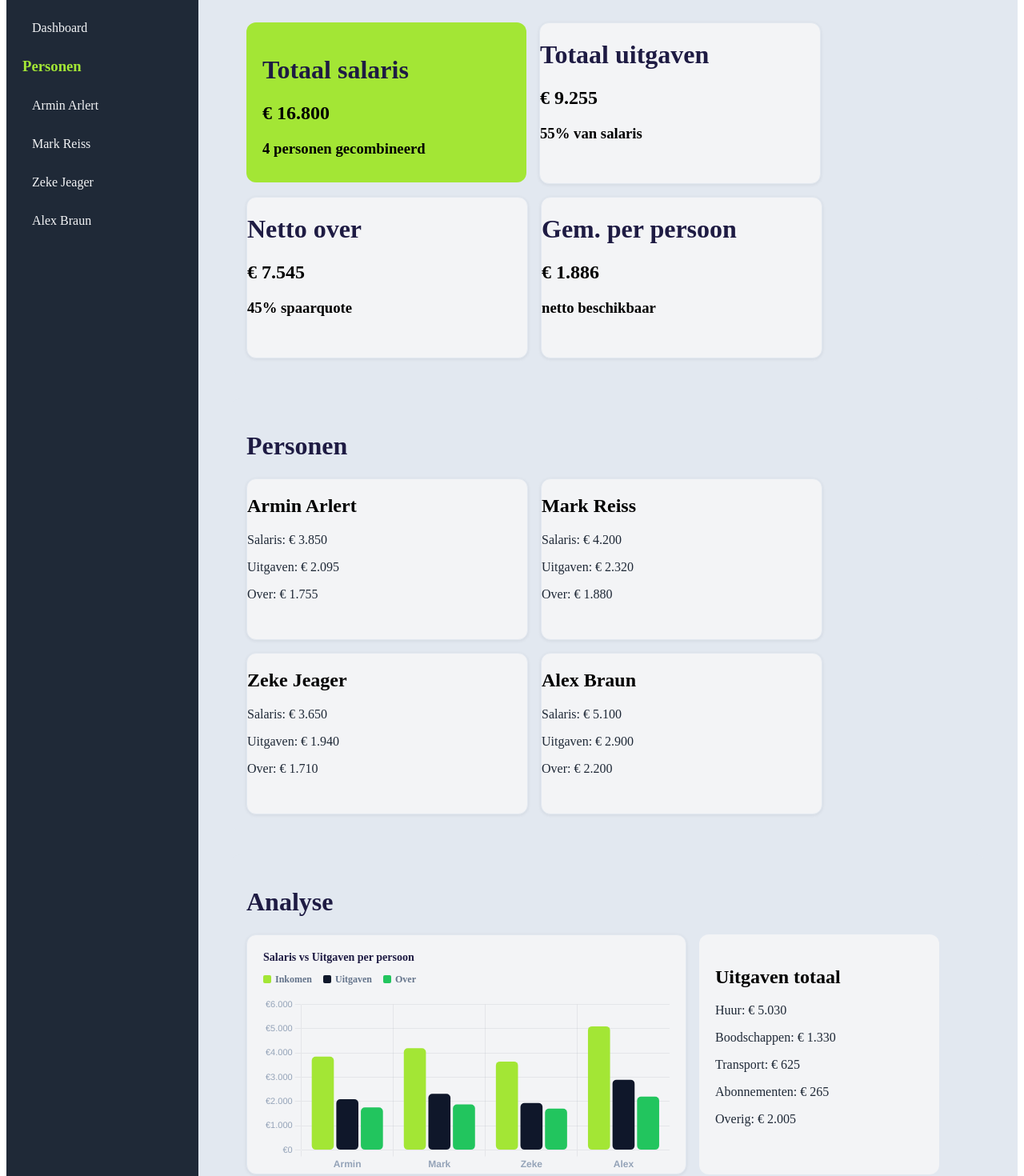
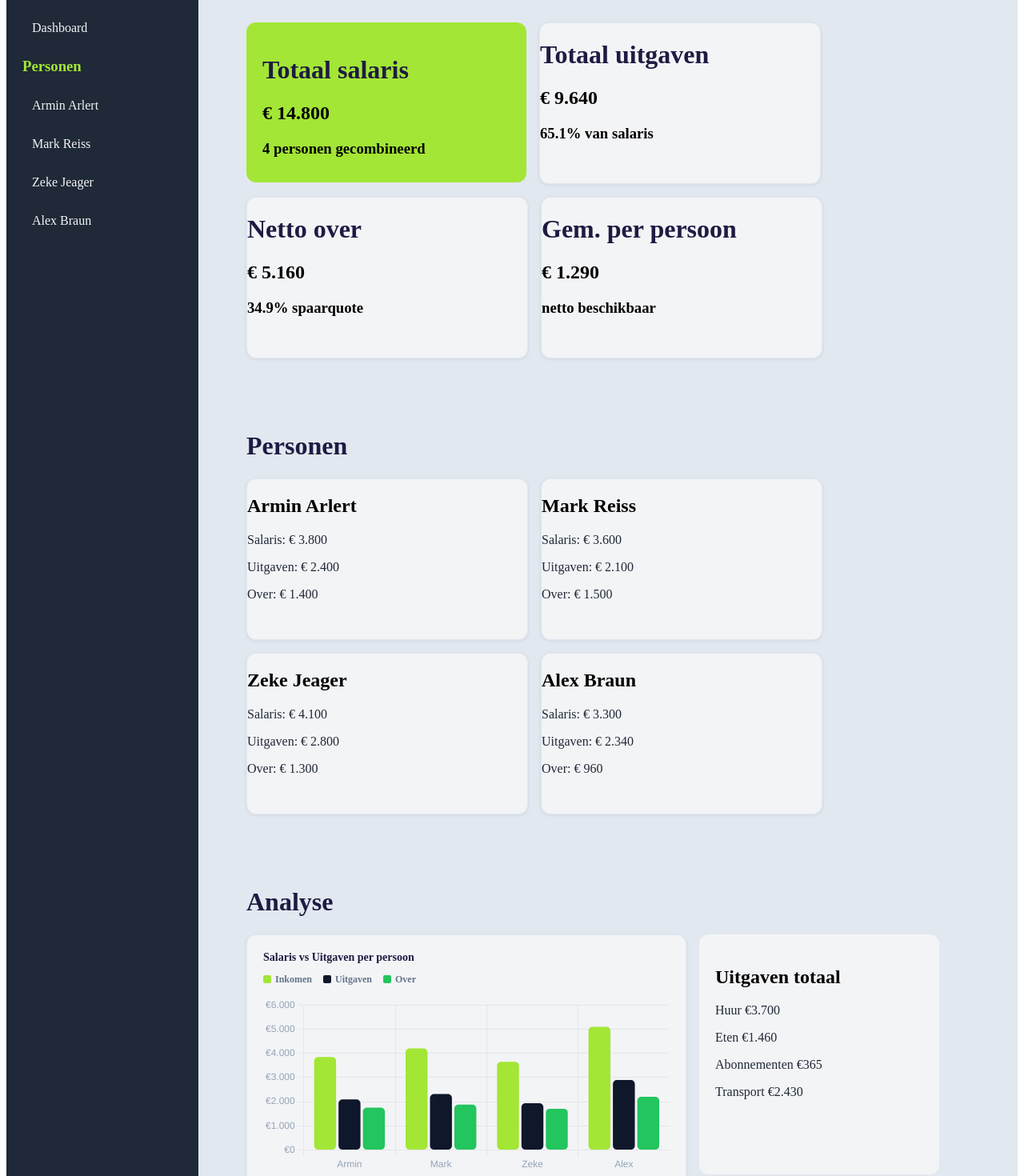
Before and after one commit to itzmitto/svelte-dashboard-project, a SvelteKit app: page / in a window 1280 px wide. Shown: the part 120-1590 px from the top of the page at 80% size. Built offline with nearby package versions, Linux system fonts and the light colour scheme.

Commit message:
styling aangepast

```diff
--- a/src/routes/+page.svelte
+++ b/src/routes/+page.svelte
@@ -3,37 +3,31 @@
   import { personen } from '$lib/data/personen';
   import "./page.css";
 
-  onMount(() => {
-    import('chart.js/auto').then(({ default: Chart }) => {
-      const ctx = document.getElementById('salaryChart');
+  onMount(async () => {
+    const { default: Chart } = await import('chart.js/auto');
 
-      const labels = personen.map(p => p.naam.split(' ')[0]);
-      const salaris = personen.map(p => p.maandelijks_inkomen);
-      const uitgaven = personen.map(p => Object.values(p.maandelijkse_kosten).reduce((a, b) => a + b, 0));
-      const over = personen.map((p, i) => salaris[i] - uitgaven[i]);
-
-      new Chart(ctx, {
+    new Chart(document.getElementById('salaryChart'), {
       type: 'bar',
       data: {
-          labels,
+        labels: personen.map(p => p.naam.split(' ')[0]),
         datasets: [
           {
             label: 'Inkomen',
-              data: salaris,
+            data: personen.map(p => p.maandelijks_inkomen),
             backgroundColor: '#a3e635',
             borderRadius: 5,
             borderSkipped: false
           },
           {
             label: 'Uitgaven',
-              data: uitgaven,
+            data: personen.map(p => Object.values(p.maandelijkse_kosten).reduce((a, b) => a + b, 0)),
             backgroundColor: '#0f172a',
             borderRadius: 5,
             borderSkipped: false
           },
           {
             label: 'Over',
-              data: over,
+            data: personen.map(p => p.maandelijks_inkomen - Object.values(p.maandelijkse_kosten).reduce((a, b) => a + b, 0)),
             backgroundColor: '#22c55e',
             borderRadius: 5,
             borderSkipped: false
@@ -46,14 +40,13 @@
         plugins: { legend: { display: false } },
         scales: {
           x: {
-              ticks: { color: '#94a3b8', font: { size: 12, weight: '600' } },
+            ticks: { color: '#94a3b8' },
             grid: { color: 'rgba(15,23,42,0.06)' },
             border: { color: 'transparent' }
           },
           y: {
             ticks: {
               color: '#94a3b8',
-                font: { size: 11 },
               callback: v => '€' + v.toLocaleString('nl-NL')
             },
             grid: { color: 'rgba(15,23,42,0.06)' },
@@ -63,13 +56,6 @@
       }
     });
   });
-  });
-
-  const totaalInkomen = personen.reduce((sum, p) => sum + p.maandelijks_inkomen, 0);
-  const totaalUitgaven = personen.reduce((sum, p) =>
-    sum + Object.values(p.maandelijkse_kosten).reduce((a, b) => a + b, 0), 0);
-  const totaalOver = totaalInkomen - totaalUitgaven;
-  const gemPerPersoon = Math.round(totaalOver / personen.length);
 </script>
 
 <svelte:head>
@@ -92,9 +78,10 @@
       <div class="menu-section">
         <h3>Personen</h3>
         <ul>
-          {#each personen as persoon}
-            <li><a href="/">{persoon.naam}</a></li>
-          {/each}
+          <li><a href="/">Armin Arlert</a></li>
+          <li><a href="/">Mark Reiss</a></li>
+          <li><a href="/">Zeke Jeager</a></li>
+          <li><a href="/">Alex Braun</a></li>
         </ul>
       </div>
     </nav>
@@ -107,25 +94,25 @@
       <div class="cards">
         <div class="card1">
           <h1>Totaal salaris</h1>
-          <h2>€ {totaalInkomen.toLocaleString('nl-NL')}</h2>
-          <h3>{personen.length} personen gecombineerd</h3>
+          <h2>€ 14.800</h2>
+          <h3>4 personen gecombineerd</h3>
         </div>
 
         <div class="card">
           <h1>Totaal uitgaven</h1>
-          <h2>€ {totaalUitgaven.toLocaleString('nl-NL')}</h2>
-          <h3>{Math.round(totaalUitgaven / totaalInkomen * 100)}% van salaris</h3>
+          <h2>€ 9.640</h2>
+          <h3>65.1% van salaris</h3>
         </div>
 
         <div class="card">
           <h1>Netto over</h1>
-          <h2>€ {totaalOver.toLocaleString('nl-NL')}</h2>
-          <h3>{Math.round(totaalOver / totaalInkomen * 100)}% spaarquote</h3>
+          <h2>€ 5.160</h2>
+          <h3>34.9% spaarquote</h3>
         </div>
 
         <div class="card">
           <h1>Gem. per persoon</h1>
-          <h2>€ {gemPerPersoon.toLocaleString('nl-NL')}</h2>
+          <h2>€ 1.290</h2>
           <h3>netto beschikbaar</h3>
         </div>
       </div>
@@ -135,16 +122,33 @@
       <h1>Personen</h1>
 
       <div class="cards">
-        {#each personen as persoon}
-          {@const uitgaven = Object.values(persoon.maandelijkse_kosten).reduce((a, b) => a + b, 0)}
-          {@const over = persoon.maandelijks_inkomen - uitgaven}
         <div class="card">
-            <h2>{persoon.naam}</h2>
-            <p>Salaris: € {persoon.maandelijks_inkomen.toLocaleString('nl-NL')}</p>
-            <p>Uitgaven: € {uitgaven.toLocaleString('nl-NL')}</p>
-            <p>Over: € {over.toLocaleString('nl-NL')}</p>
+          <h2>Armin Arlert</h2>
+          <p>Salaris: € 3.800</p>
+          <p>Uitgaven: € 2.400</p>
+          <p>Over: € 1.400</p>
         </div>
-        {/each}
+
+        <div class="card">
+          <h2>Mark Reiss</h2>
+          <p>Salaris: € 3.600</p>
+          <p>Uitgaven: € 2.100</p>
+          <p>Over: € 1.500</p>
+        </div>
+
+        <div class="card">
+          <h2>Zeke Jeager</h2>
+          <p>Salaris: € 4.100</p>
+          <p>Uitgaven: € 2.800</p>
+          <p>Over: € 1.300</p>
+        </div>
+
+        <div class="card">
+          <h2>Alex Braun</h2>
+          <p>Salaris: € 3.300</p>
+          <p>Uitgaven: € 2.340</p>
+          <p>Over: € 960</p>
+        </div>
       </div>
     </div>
 
@@ -156,13 +160,13 @@
           <h2 class="maincard-title">Salaris vs Uitgaven per persoon</h2>
           <div class="maincard-legend">
             <span class="legend-item">
-              <span class="legend-dot" style="background:#a3e635"></span>Inkomen
+              <span class="legend-dot legend-inkomen"></span>Inkomen
             </span>
             <span class="legend-item">
-              <span class="legend-dot" style="background:#0f172a"></span>Uitgaven
+              <span class="legend-dot legend-uitgaven"></span>Uitgaven
             </span>
             <span class="legend-item">
-              <span class="legend-dot" style="background:#22c55e"></span>Over
+              <span class="legend-dot legend-over"></span>Over
             </span>
           </div>
           <div class="maincard-chart">
@@ -172,10 +176,10 @@
 
         <div class="maincard2">
           <h2>Uitgaven totaal</h2>
-          {#each ['huur','boodschappen','transport','abonnementen','overig'] as cat}
-            {@const totaal = personen.reduce((sum, p) => sum + p.maandelijkse_kosten[cat], 0)}
-            <p>{cat.charAt(0).toUpperCase() + cat.slice(1)}: € {totaal.toLocaleString('nl-NL')}</p>
-          {/each}
+          <p>Huur €3.700</p>
+          <p>Eten €1.460</p>
+          <p>Abonnementen €365</p>
+          <p>Transport €2.430</p>
         </div>
       </div>
     </div>
--- a/src/routes/page.css
+++ b/src/routes/page.css
@@ -44,12 +44,10 @@ p {
 .sidebar ul {
     list-style: none;
     padding: 0;
-    text-decoration: none;
 }
 
 .sidebar li {
     margin-bottom: 10px;
-    text-decoration: none;
     list-style: none;
 }
 
@@ -86,7 +84,6 @@ p {
     display: flex;
     gap: 1rem;
     flex-wrap: wrap;
-
 }
 
 .card1 {
@@ -107,13 +104,20 @@ p {
     box-shadow: 0 1px 4px var(--shadow-color);
 }
 
+.analyse-cards {
+    display: flex;
+    gap: 1rem;
+    align-items: flex-start;
+}
+
 .maincard {
     width: 550px;
-    height: 300px;
     background-color: var(--light);
     border-radius: 12px;
     padding: 20px;
     box-sizing: border-box;
+    border: 1px solid var(--border);
+    box-shadow: 0 1px 4px var(--shadow-color);
 }
 
 .maincard2 {
@@ -123,24 +127,6 @@ p {
     border-radius: 12px;
     padding: 20px;
     box-sizing: border-box;
-}
-
-.analyse-cards {
-    display: flex;
-    gap: 1rem;
-    align-items: flex-start;
-}
-
-
-
-.maincard {
-    background-color: var(--light);
-    border-radius: 12px;
-    padding: 20px;
-    box-sizing: border-box;
-    border: 1px solid var(--border);
-    box-shadow: 0 1px 4px var(--shadow-color);
-    width: 550px;
 }
 
 .maincard-title {
@@ -173,6 +159,18 @@ p {
     flex-shrink: 0;
 }
 
+.legend-inkomen {
+    background-color: #a3e635;
+}
+
+.legend-uitgaven {
+    background-color: #0f172a;
+}
+
+.legend-over {
+    background-color: #22c55e;
+}
+
 .maincard-chart {
     position: relative;
     height: 220px;
```
Lines whose indentation alone changed are shown as unchanged.
